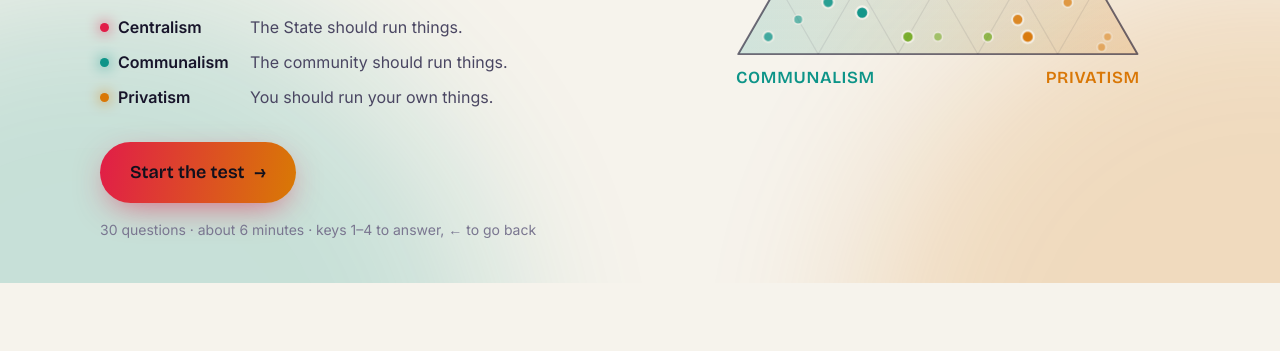
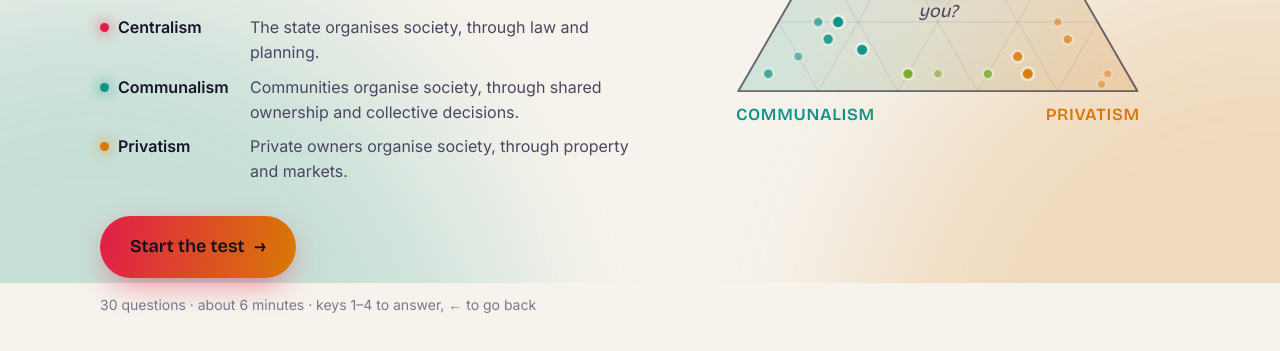
Before and after one commit to Kropotkin2000/political-compass, a plain HTML site: page index.html in a window 1280 px wide. Shown: the part 517-868 px from the top of the page. Before the commit the page ends 822 px from the top, so only its background shows below. Drawn offline with nearby package versions, Linux system fonts and the light colour scheme.

Commit message:
Describe the three corners in parallel, neutral terms
Privatism was framed as personal autonomy ("you should run your own things")
while the other corners were framed as someone else in charge. All three now
say who organises society and through what.

Co-Authored-By: Claude Opus 5.5 <noreply@anthropic.com>

```diff
--- a/index.html
+++ b/index.html
@@ -37,9 +37,9 @@
                     <h1 id="intro-title">Which <em>least-worst</em> caricature are you?</h1>
                     <p class="lede">Forget left and right. This test drops you somewhere inside a triangle with three corners:</p>
                     <ul class="corner-list">
-                        <li class="corner-c"><b>Centralism</b> The State should run things.</li>
-                        <li class="corner-m"><b>Communalism</b> The community should run things.</li>
-                        <li class="corner-p"><b>Privatism</b> You should run your own things.</li>
+                        <li class="corner-c"><b>Centralism</b> The state organises society, through law and planning.</li>
+                        <li class="corner-m"><b>Communalism</b> Communities organise society, through shared ownership and collective decisions.</li>
+                        <li class="corner-p"><b>Privatism</b> Private owners organise society, through property and markets.</li>
                     </ul>
                     <button id="start-button" class="cta" type="button">Start the test <span aria-hidden="true">&rarr;</span></button>
                     <p class="fineprint">30 questions &middot; about 6 minutes &middot; keys 1&ndash;4 to answer, &larr; to go back</p>
--- a/script.js
+++ b/script.js
@@ -16,9 +16,9 @@
 
     const AXES = ['c', 'm', 'p'];
     const AXIS_INFO = {
-        c: { name: 'Centralism', blurb: 'The State should run things' },
-        m: { name: 'Communalism', blurb: 'The community should run things' },
-        p: { name: 'Privatism', blurb: 'You should run your own things' },
+        c: { name: 'Centralism', blurb: 'The state organises society, through law and planning' },
+        m: { name: 'Communalism', blurb: 'Communities organise society, through shared ownership and collective decisions' },
+        p: { name: 'Privatism', blurb: 'Private owners organise society, through property and markets' },
     };
     const IDEOLOGIES = Object.entries(ideologyIdealPoints).map(([name, pt]) => ({ name, ...pt }));
     const BROAD_ORDER = [...new Set(IDEOLOGIES.map(i => i.broad))];
```
